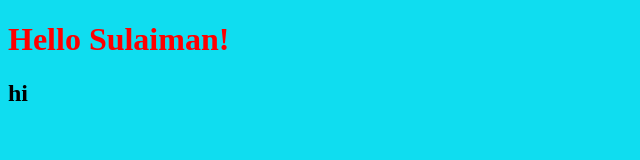
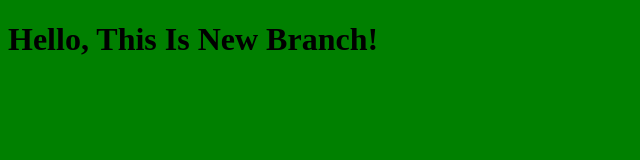
Before and after one commit to sulaiman10hasan/myProject, a plain HTML site: page index.html in a window 1280 px wide. Shown: the whole page, without its empty margins (0-640 px from the left). Drawn offline with Linux system fonts and the light colour scheme.

Commit message:
changing the color for Title

```diff
--- a/index.html
+++ b/index.html
@@ -7,8 +7,7 @@
     <link rel="stylesheet" href="style.css" />
   </head>
   <body>
-    <h1>Hello Sulaiman!</h1>
-    <h2>hi</h2>
+    <h1>Hello, This Is New Branch!</h1>
     <script src="script.js"></script>
   </body>
 </html>
--- a/style.css
+++ b/style.css
@@ -1,7 +1,7 @@
 h1 {
-    color: red;
+    color: black;
 }
 
 body {
-    background-color: #0fddf0;
+    background-color: green;
 }
```
